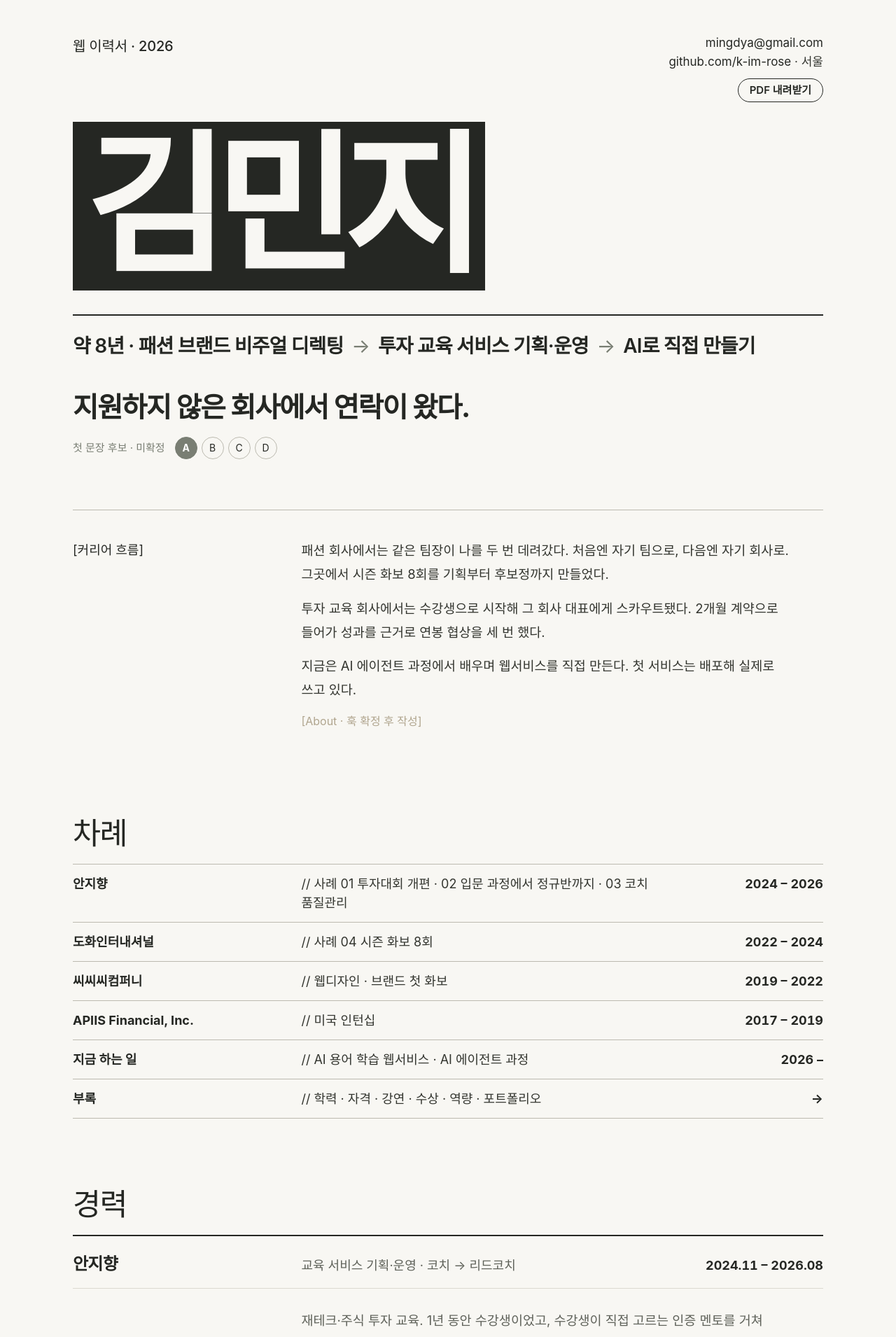
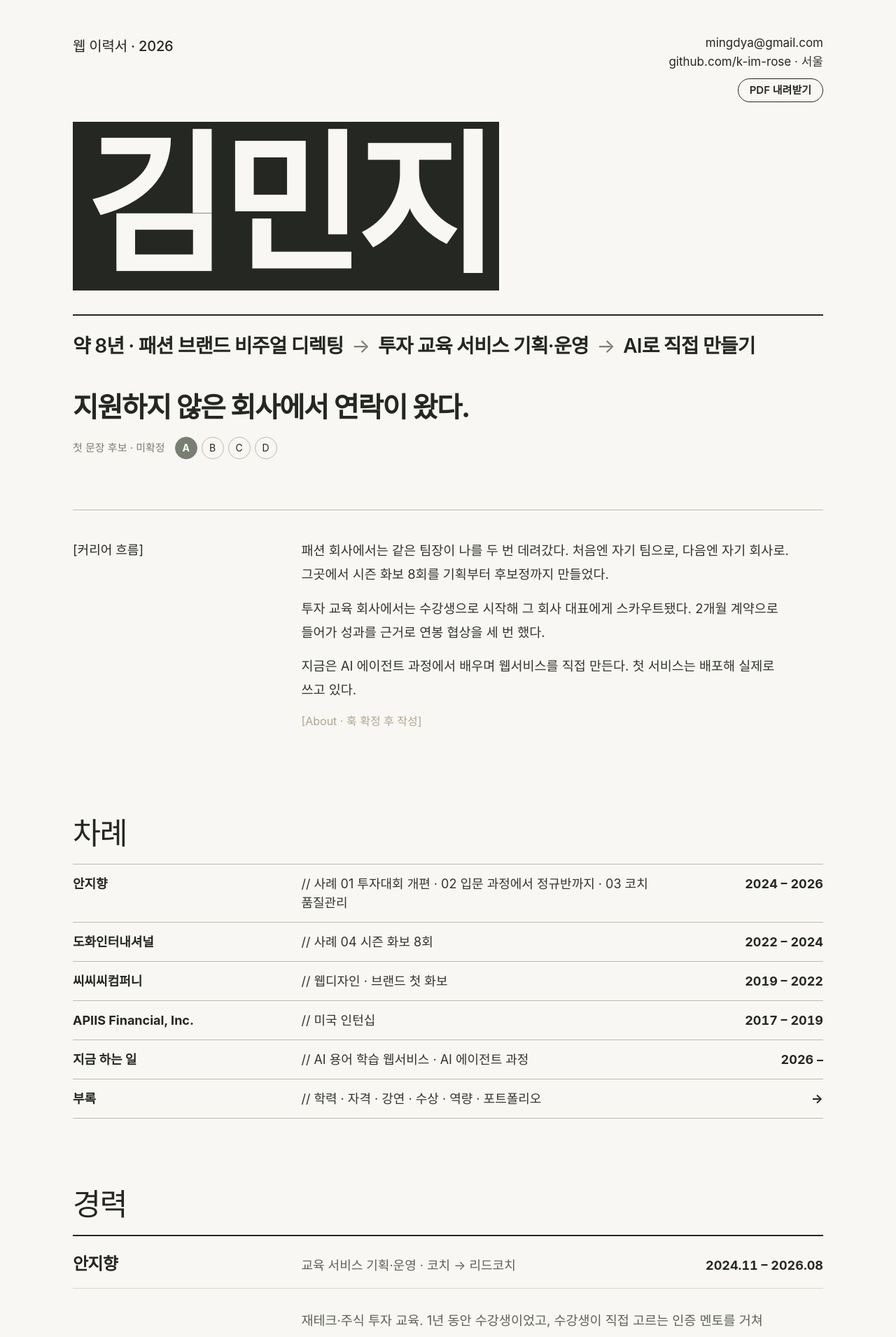
Before and after one commit to k-im-rose/k-im-rose.github.io, a Jekyll site: the page built from draft-cv.html, in a window 1280 px wide. Shown: the top 1910 px of the page at 70% size. Built offline with Jekyll 4.4.1, drawn with Linux system fonts in a browser that asks for light colours; some web fonts are replaced.

Commit message:
이력서 시안: 이름 자간 넓힘 (-0.075em → -0.03em), 오른쪽 여백 재계산
Co-Authored-By: Claude Opus 5.5 <noreply@anthropic.com>

```diff
--- a/assets/css/cv.css
+++ b/assets/css/cv.css
@@ -51,7 +51,7 @@ b { font-weight: 700; color: var(--ink); }
 
 .name {
   margin: 28px 0 0; font-family: var(--display); font-weight: 900; color: var(--ink);
-  font-size: clamp(110px, 17vw, 228px); line-height: .92; letter-spacing: -0.075em;
+  font-size: clamp(110px, 17vw, 228px); line-height: .92; letter-spacing: -0.03em;
 }
 .flow {
   margin: 34px 0 0; padding-top: 22px; border-top: 2px solid var(--ink);
@@ -205,7 +205,7 @@ a.row:hover, a.row:hover b, a.row:hover span { color: #fff; }
    여백은 글자 실제 윤곽(김민지, Pretendard 900) 기준으로 위·아래·좌·우 모두 0.1em이 되게 계산한 값 */
 .name span {
   display: inline-block; background: var(--ink); color: var(--paper);
-  padding: 0.092em 0.094em 0.092em 0.079em;
+  padding: 0.092em 0.049em 0.092em 0.079em;  /* 자간 -0.03em 기준 */
 }
 
 
```
